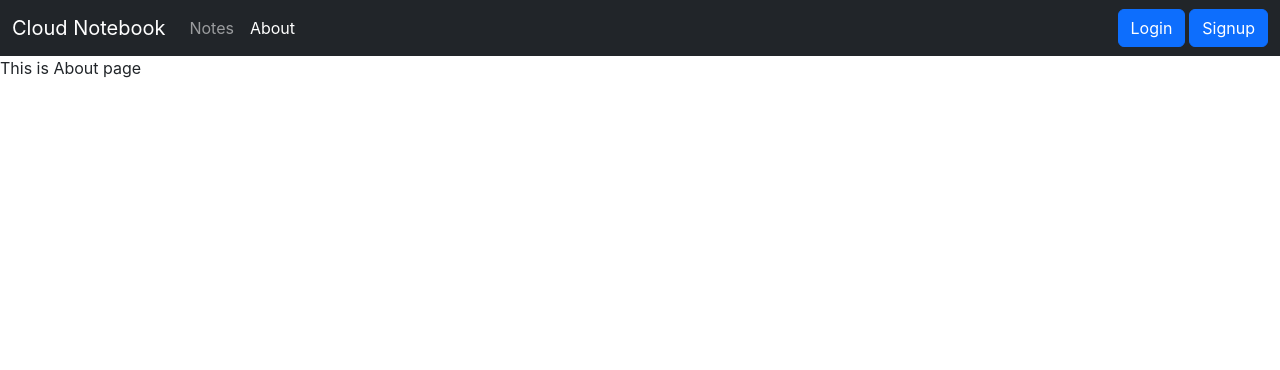
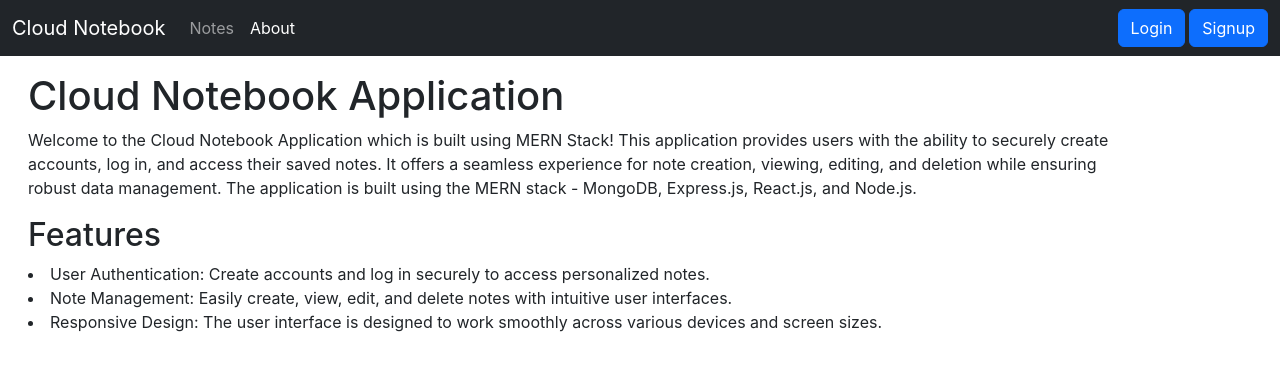
Before and after one commit to m-shahmeer/cloudnotebook, a React (Create React App) app: page /About in a window 1280 px wide. Shown: the top 370 px of the page. Built offline with nearby package versions, Linux system fonts and the light colour scheme.

Commit message:
Updated About Page

```diff
--- a/src/Components/About.js
+++ b/src/Components/About.js
@@ -2,9 +2,17 @@
 const About = () => {
 
   return (
-    <div>
-      This is About page
-    </div>
+    <>
+      <div className="container my-3 mx-3">
+        <h1>Cloud Notebook Application</h1>
+        <p>Welcome to the Cloud Notebook Application which is built using MERN Stack! This application provides users with the ability to securely create accounts, log in, and access their saved notes. It offers a seamless experience for note creation, viewing, editing, and deletion while ensuring robust data management. The application is built using the MERN stack - MongoDB, Express.js, React.js, and Node.js.
+        </p>
+        <h2>Features</h2>
+        <li>User Authentication: Create accounts and log in securely to access personalized notes.</li>
+        <li>Note Management: Easily create, view, edit, and delete notes with intuitive user interfaces.</li>
+        <li>Responsive Design: The user interface is designed to work smoothly across various devices and screen sizes.</li>
+      </div>
+    </>
   )
 }
 
--- a/src/Components/Login.js
+++ b/src/Components/Login.js
@@ -37,8 +37,11 @@ const Login = () => {
 
     return (
         <>
+        <div className='container my-5'>
+         <h1 className='my-3'>Login to Cloud Notebook</h1>
             <form onSubmit={handleSubmit}>
                 <div className="mb-3">
+
                     <label htmlFor="email" className="form-label">Email address</label>
                     <input type="email" className="form-control" id="email" value={credentials.email} onChange={onChange} name="email" aria-describedby="emailHelp" />
                     <div id="emailHelp" className="form-text">We'll never share your email with anyone else.</div>
@@ -47,8 +50,9 @@ const Login = () => {
                     <label htmlFor="password" className="form-label">Password</label>
                     <input type="password" className="form-control" name="password" value={credentials.password} onChange={onChange} id="password" />
                 </div>
-                <button type="submit" className="btn btn-primary" >Submit</button>
+                <button type="submit" className="btn btn-dark" >Login</button>
             </form>
+            </div>
         </>
     )
 }
--- a/src/Components/Signup.js
+++ b/src/Components/Signup.js
@@ -1,14 +1,14 @@
-import React, {useState} from 'react'
+import React, { useState } from 'react'
 import { useNavigate } from 'react-router-dom';
 
 const Signup = () => {
 
-  const [credentials, setCredentials] = useState({name:"", email: "", password:"", cpassword:""})
+  const [credentials, setCredentials] = useState({ name: "", email: "", password: "", cpassword: "" })
   let navigate = useNavigate();
 
   const handleSubmit = async (e) => {
     e.preventDefault();
-      const {name, email, password} = credentials;
+    const { name, email, password } = credentials;
     const response = await fetch("http://localhost:5000/api/auth/createuser", {
 
       method: "POST",
@@ -17,7 +17,7 @@ const Signup = () => {
         "Content-Type": "application/json"
 
       },
-    body: JSON.stringify({name, email, password})
+      body: JSON.stringify({ name, email, password })
     });
     const json = await response.json()
     console.log(json)
@@ -26,18 +26,19 @@ const Signup = () => {
     navigate("/")
   }
 
-  const onChange= (e)=>{
+  const onChange = (e) => {
 
-      setCredentials({...credentials, [e.target.name]: e.target.value})
+    setCredentials({ ...credentials, [e.target.name]: e.target.value })
   }
 
   return (
     <>
       <div className="container my-5">
+        <h1>Create an Account</h1>
         <form onSubmit={handleSubmit}>
           <div className="mb-3">
             <label htmlFor="name" className="form-label">Name</label>
-            <input type="text" className="form-control" name="name"  onChange={onChange} id="name" aria-describedby="emailHelp" />
+            <input type="text" className="form-control" name="name" onChange={onChange} id="name" aria-describedby="emailHelp" />
           </div>
           <div className="mb-3">
             <label htmlFor="email" className="form-label">Email address</label>
@@ -52,7 +53,7 @@ const Signup = () => {
             <label htmlFor="cpassword" name="password" className="form-label">Confirm Password</label>
             <input type="password" className="form-control" onChange={onChange} id="cpassword" minLength={5} required />
           </div>
-          <button type="submit" className="btn btn-primary">Submit</button>
+          <button type="submit" className="btn btn-dark">Submit</button>
         </form>
       </div>
     </>
```
Also changed, not shown: src/context/notes/NoteState.js (+4 -3 lines). Lines whose indentation alone changed are shown as unchanged.
